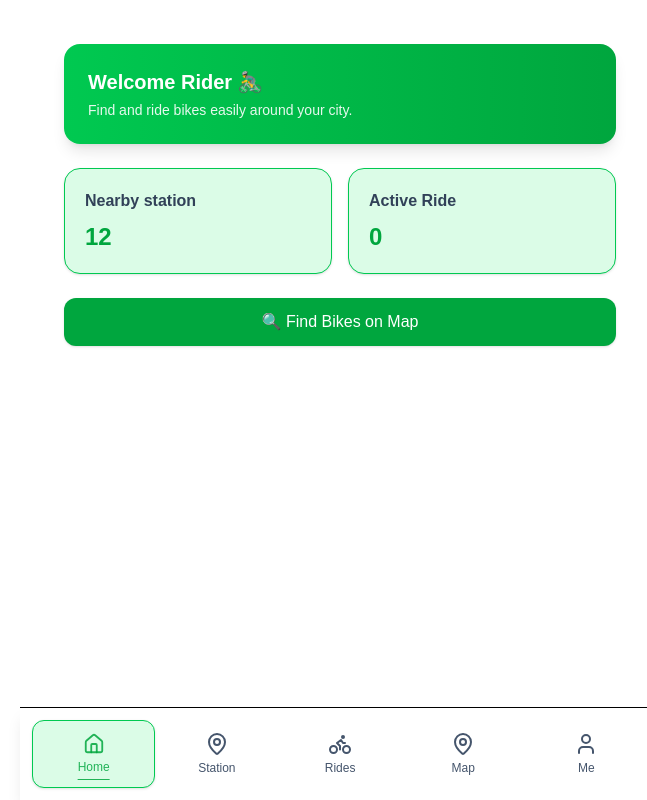
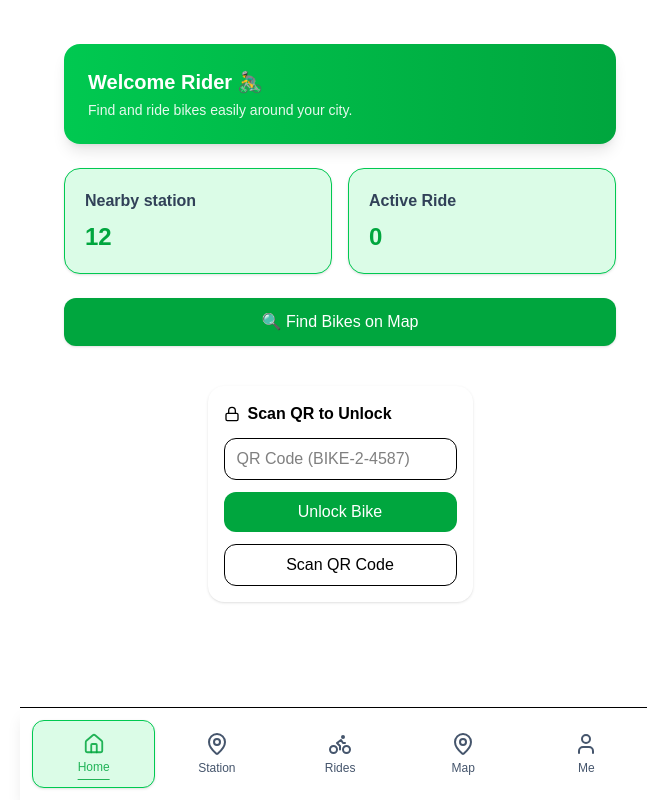
Before and after one commit to Abrshi/bikefront, a Next.js app: page / in a window 1280 px wide. Shown: the whole page, without its empty margins (300-947 px from the left). Built offline with nearby package versions, Linux system fonts and the light colour scheme; no server answers; sample sign-in values are in the browser's storage.

Commit message:
home page update

```diff
--- a/axios/axios.js
+++ b/axios/axios.js
@@ -2,9 +2,9 @@
 import axios from "axios";
 
 export const axiosbaseurl = axios.create({
-  baseURL: 'https://bikeback.onrender.com/api/v1',
+  // baseURL: 'https://bikeback.onrender.com/api/v1',
   // test
-  // baseURL: 'http://localhost:5500/api/v1',
+  baseURL: 'http://localhost:5500/api/v1',
   withCredentials: true, //
 });
 
--- a/components/user/Home.jsx
+++ b/components/user/Home.jsx
@@ -2,13 +2,43 @@
 
 import Link from "next/link";
 import { useAuth } from "../../context/AuthContext";
+import { useEffect, useState } from "react";
+import { axiosbaseurl } from "@/axios/axios";
+import ScanToStart from "./ScanToStart";
 
 export default function Home() {
   const { user } = useAuth();
 
+  const [activeRide, setActiveRide] = useState(null);
+  const [loading, setLoading] = useState(true);
+
+  useEffect(() => {
+    const fetchRide = async () => {
+      if (!user?.id) return;
+
+      try {
+        const res = await axiosbaseurl.get("/ride", {
+          params: {
+            user_id: user.id,
+          },
+        });
+
+        // backend returns a single ride object
+        setActiveRide(res.data || null);
+      } catch (error) {
+        console.error("Error fetching rides:", error);
+        setActiveRide(null);
+      } finally {
+        setLoading(false);
+      }
+    };
+
+    fetchRide();
+  }, [user?.id]);
+
   return (
     <div className="p-5 flex flex-col gap-6">
-
+      {/* Welcome Card */}
       <div className="bg-gradient-to-r from-green-500 to-green-600 text-white p-6 rounded-2xl shadow-lg">
         <h2 className="text-xl font-bold">
           Welcome {user?.first_name || "Rider"} 🚴‍♂️
@@ -18,21 +48,41 @@ export default function Home() {
         </p>
       </div>
 
+      {/* Stats */}
       <div className="grid grid-cols-2 gap-4">
-        <Link href="/station" className="bg-green-100 p-5 rounded-2xl shadow border border-green-500">
-          <h3 className="font-semibold text-slate-700">Nearby station</h3>
-          <p className="text-2xl font-bold text-green-600 mt-2">12</p>
+        <Link
+          href="/station"
+          className="bg-green-100 p-5 rounded-2xl shadow border border-green-500"
+        >
+          <h3 className="font-semibold text-slate-700">
+            Nearby station
+          </h3>
+          <p className="text-2xl font-bold text-green-600 mt-2">
+            12
+          </p>
         </Link>
 
-        <div className="bg-green-100 p-5 rounded-2xl shadow border border-green-500">
-          <h3 className="font-semibold text-slate-700">Active Ride</h3>
-          <p className="text-2xl font-bold text-green-600 mt-2">0</p>
-        </div>
+        <Link
+          href="/rides"
+          className="bg-green-100 p-5 rounded-2xl shadow border border-green-500"
+        >
+          <div>
+            <h3 className="font-semibold text-slate-700">
+              Active Ride
+            </h3>
+
+            <p className="text-2xl font-bold text-green-600 mt-2">
+              {loading ? "..." : activeRide ? "1" : "0"}
+            </p>
+          </div>
+        </Link>
       </div>
 
+      {/* Map Button */}
       <button className="bg-green-600 text-white py-3 rounded-xl shadow hover:bg-green-700 transition">
         🔍 Find Bikes on Map
       </button>
+      <ScanToStart />
     </div>
   );
 }
--- /dev/null
+++ b/components/user/ScanToStart.jsx
@@ -0,0 +1,218 @@
+"use client";
+
+import { useEffect, useRef, useState } from "react";
+import { useRouter } from "next/navigation";
+import { axiosbaseurl } from "@/axios/axios";
+import { Battery, MapPin, Lock, CheckCircle } from "lucide-react";
+import QrScanner from "qr-scanner";
+import { useAuth } from "../../context/AuthContext";
+import toast from "react-hot-toast";
+
+export default function ScanToStart() {
+  const router = useRouter();
+
+  const [bike, setBike] = useState(null);
+  const [loading, setLoading] = useState(true);
+  const [dockCode, setDockCode] = useState("");
+  const [actionLoading, setActionLoading] = useState(false);
+  const [scanning, setScanning] = useState(false);
+  const [success, setSuccess] = useState(false);
+
+  const videoRef = useRef(null);
+  const scannerRef = useRef(null);
+
+  const { user } = useAuth();
+
+  // 🚲 OPTIONAL: fetch bike preview (can be removed if not needed)
+  useEffect(() => {
+    const fetchBike = async () => {
+      try {
+        setLoading(true);
+        setBike(null);
+      } catch (err) {
+        toast.error("Failed to load bike");
+      } finally {
+        setLoading(false);
+      }
+    };
+
+    fetchBike();
+  }, []);
+
+  // 📦 Extract bike_id from QR
+  const extractBikeId = (qrText) => {
+    if (!qrText) return null;
+
+    const parts = qrText.split("-");
+
+    // BIKE-2-4587 → ["BIKE", "2", "4587"]
+    if (parts.length >= 3) {
+      return Number(parts[1]);
+    }
+
+    return null;
+  };
+
+  // 📷 QR Scanner
+  useEffect(() => {
+    if (scanning && videoRef.current) {
+      if (scannerRef.current) {
+        scannerRef.current.stop();
+        scannerRef.current.destroy();
+      }
+
+      scannerRef.current = new QrScanner(
+        videoRef.current,
+        (result) => {
+          const scannedText = result.data;
+
+          setDockCode(scannedText);
+          setScanning(false);
+
+          toast.success("QR scanned ✅");
+
+          setTimeout(() => handleUnlock(scannedText), 500);
+        },
+        {
+          highlightScanRegion: true,
+          highlightCodeOutline: true,
+        }
+      );
+
+      scannerRef.current.start();
+    }
+
+    return () => {
+      scannerRef.current?.stop();
+      scannerRef.current?.destroy();
+    };
+  }, [scanning]);
+
+  // 🔓 Unlock bike
+  const handleUnlock = async (codeOverride) => {
+    const code = codeOverride || dockCode;
+
+    if (!code) {
+      toast.error("Scan or enter QR code");
+      return;
+    }
+
+    if (!user) {
+      toast.error("Login required");
+      return;
+    }
+
+    const bikeIdFromQR = extractBikeId(code);
+
+    if (!bikeIdFromQR) {
+      toast.error("Invalid QR code");
+      return;
+    }
+
+    try {
+      setActionLoading(true);
+
+      const response = await axiosbaseurl.post(`/unlock`, {
+        dock_code: code,
+        user: user.id,
+        bike_id: bikeIdFromQR,
+      });
+
+      toast.success(response.data?.message || "Bike unlocked 🚲");
+
+      setSuccess(true);
+
+      setTimeout(() => {
+        router.push("/rides");
+      }, 2000);
+
+      setDockCode("");
+    } catch (err) {
+      toast.error(err?.response?.data?.message || "Unlock failed");
+    } finally {
+      setActionLoading(false);
+    }
+  };
+
+  if (loading)
+    return (
+      <p className="text-center mt-10 animate-pulse text-gray-500">
+        Loading...
+      </p>
+    );
+
+  return (
+    <div className="p-4 max-w-md mx-auto flex flex-col gap-4">
+      {/* 🎉 SUCCESS */}
+      {success && (
+        <div className="fixed inset-0 bg-black/40 flex items-center justify-center z-50">
+          <div className="bg-white p-6 rounded-2xl flex flex-col items-center gap-3 animate-bounce">
+            <CheckCircle className="text-green-600 w-12 h-12" />
+            <p className="font-semibold text-lg">Bike Unlocked!</p>
+          </div>
+        </div>
+      )}
+
+      {/* 🚲 INFO CARD (optional UI) */}
+      {bike && (
+        <div className="bg-white rounded-3xl shadow-lg p-5 flex flex-col gap-4">
+          <div className="flex justify-between items-center">
+            <h1 className="text-xl font-bold">Bike #{bike.bike_id}</h1>
+            <span className="text-xs bg-green-600 text-white px-2 py-1 rounded-full">
+              {bike.status}
+            </span>
+          </div>
+
+          <div className="flex items-center gap-2">
+            <Battery />
+            <span>{bike.battery_level}%</span>
+          </div>
+
+          <div className="flex items-center gap-2 text-slate-500 text-sm">
+            <MapPin size={16} />
+            {bike.current_latitude
+              ? `${bike.current_latitude}, ${bike.current_longitude}`
+              : "Location not available"}
+          </div>
+        </div>
+      )}
+
+      {/* 🔓 UNLOCK */}
+      <div className="bg-white rounded-2xl shadow p-4 flex flex-col gap-3">
+        <h2 className="font-semibold flex items-center gap-2">
+          <Lock size={16} /> Scan QR to Unlock
+        </h2>
+
+        <input
+          type="text"
+          placeholder="QR Code (BIKE-2-4587)"
+          value={dockCode}
+          onChange={(e) => setDockCode(e.target.value)}
+          className="border rounded-xl px-3 py-2"
+        />
+
+        <button
+          onClick={() => handleUnlock()}
+          disabled={actionLoading}
+          className="bg-green-600 text-white py-2 rounded-xl disabled:opacity-50"
+        >
+          {actionLoading ? "Unlocking..." : "Unlock Bike"}
+        </button>
+
+        <button
+          onClick={() => setScanning(!scanning)}
+          className="border py-2 rounded-xl"
+        >
+          {scanning ? "Stop Scanner" : "Scan QR Code"}
+        </button>
+
+        {scanning && (
+          <div className="relative rounded-xl overflow-hidden">
+            <video ref={videoRef} className="w-full rounded-xl" />
+            <div className="absolute inset-0 border-4 border-green-500 pointer-events-none" />
+          </div>
+        )}
+      </div>
+    </div>
+  );
+}
```
